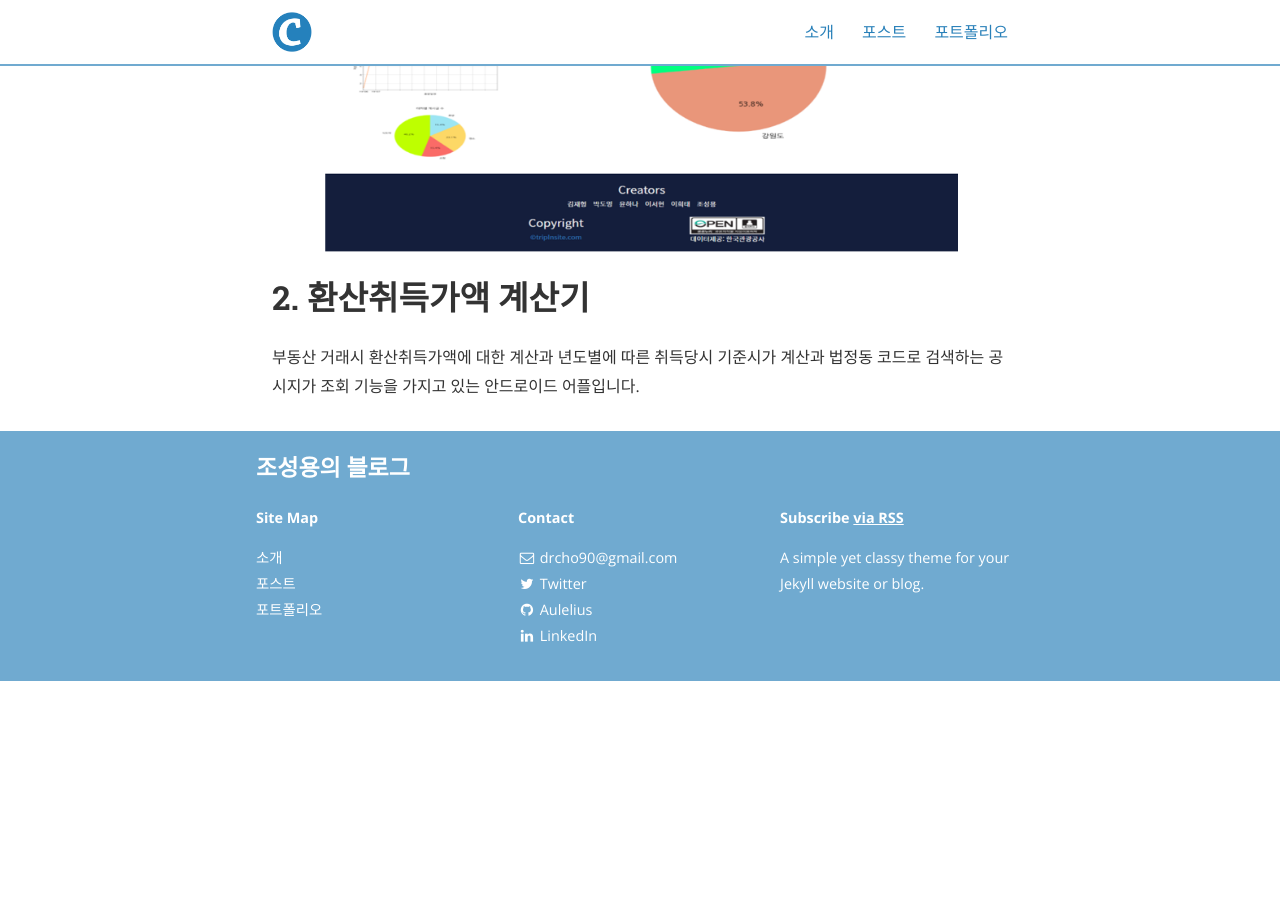
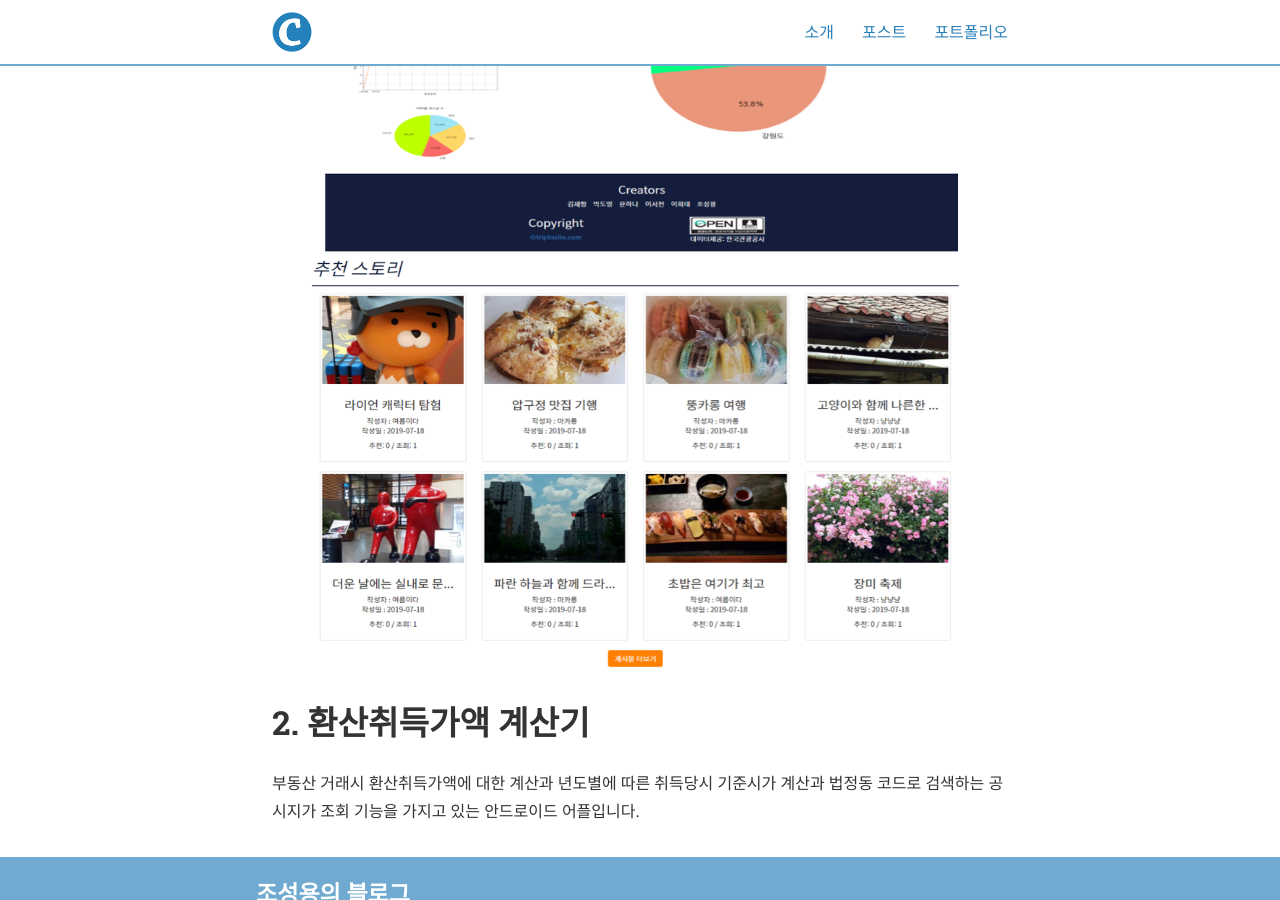
Before and after one commit to Aulelius/Aulelius.github.io, a Jekyll site: the page built from typography.md, in a window 1280 px wide and 900 px high, scrolled down 832 px. Built offline with Jekyll 4.4.1, drawn with Linux system fonts in a browser that asks for light colours; nearby versions of some CDN libraries; before the commit the page ends 1513 px from its top, so only the background shows below that.

Commit message:
Update typography.md

```diff
--- a/typography.md
+++ b/typography.md
@@ -9,7 +9,7 @@ main_nav: true
 <p>
 여행객들이 자신이 원하는 관광, 맛집기행과 같은 테마에 맞춰 다른사람들의 여행일정을 검색하고 한국관광공사에서 제공하는 데이터를 활용하여 정확한 관광지 정보를 얻게 하였습니다.</p>
 <img src="/assets/portfolio_img2.jpg" />
-
+<img src="/assets/portfolio_img1.jpg" />
 <h1>2. 환산취득가액 계산기</h1>
 
 <p>부동산 거래시 환산취득가액에 대한 계산과 년도별에 따른 취득당시 기준시가 계산과 법정동 코드로 검색하는 공시지가 조회 기능을 가지고 있는 안드로이드 어플입니다. </p>
```
